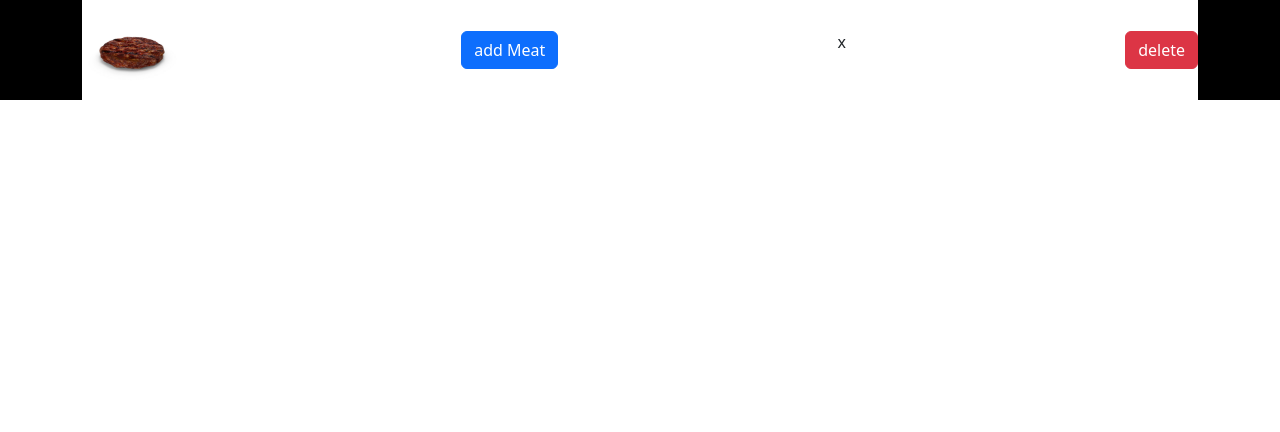
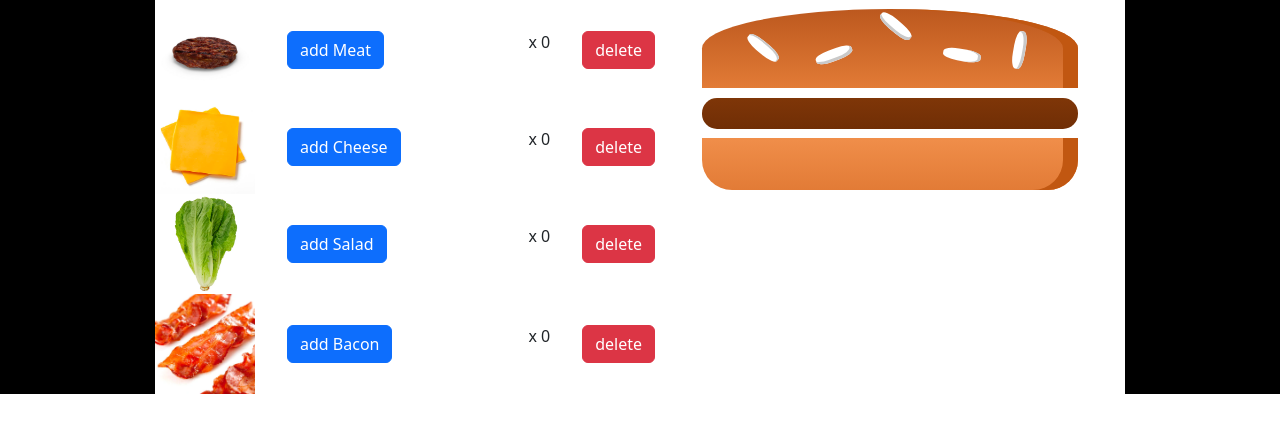
Before and after one commit to omurbekov-azamat/laba-55, a React (Create React App) app: page / in a window 1280 px wide. Shown: the top 432 px of the page. Built offline with nearby package versions, Linux system fonts and the light colour scheme.

Commit message:
commit - 4; made Pages.tsx with some css files, plus add view of Burger;

```diff
--- /dev/null
+++ b/src/components/Ingredients/Ingredient.css
@@ -0,0 +1,143 @@
+.BreadBottom {
+    height: 13%;
+    width: 80%;
+    background: linear-gradient(#F08E4A, #e27b36);
+    border-radius: 0 0 30px 30px;
+    box-shadow: inset -15px 0 #c15711;
+    margin: 2% auto;
+}
+
+.BreadTop {
+    height: 20%;
+    width: 80%;
+    background: linear-gradient(#bc581e, #e27b36);
+    border-radius: 50% 50% 0 0;
+    box-shadow: inset -15px 0 #c15711;
+    margin: 2% auto;
+    position: relative;
+}
+
+.Seeds1 {
+    width: 10%;
+    height: 15%;
+    position: absolute;
+    background-color: white;
+    left: 30%;
+    top: 50%;
+    border-radius: 40%;
+    transform: rotate(-20deg);
+    box-shadow: inset -2px -3px #c9c9c9;
+}
+
+.Seeds1:after {
+    content: "";
+    width: 100%;
+    height: 100%;
+    position: absolute;
+    background-color: white;
+    left: -170%;
+    top: -260%;
+    border-radius: 40%;
+    transform: rotate(60deg);
+    box-shadow: inset -1px 2px #c9c9c9;
+}
+
+.Seeds1:before {
+    content: "";
+    width: 100%;
+    height: 100%;
+    position: absolute;
+    background-color: white;
+    left: 180%;
+    top: -50%;
+    border-radius: 40%;
+    transform: rotate(60deg);
+    box-shadow: inset -1px -3px #c9c9c9;
+}
+
+.Seeds2 {
+    width: 10%;
+    height: 15%;
+    position: absolute;
+    background-color: white;
+    left: 64%;
+    top: 50%;
+    border-radius: 40%;
+    transform: rotate(10deg);
+    box-shadow: inset -3px 0 #c9c9c9;
+}
+
+.Seeds2:before {
+    content: "";
+    width: 100%;
+    height: 100%;
+    position: absolute;
+    background-color: white;
+    left: 150%;
+    top: -130%;
+    border-radius: 40%;
+    transform: rotate(90deg);
+    box-shadow: inset 1px 3px #c9c9c9;
+}
+
+.Meat {
+    width: 80%;
+    height: 8%;
+    background: linear-gradient(#7f3608, #702e05);
+    margin: 2% auto;
+    border-radius: 15px;
+}
+
+.Cheese {
+    width: 90%;
+    height: 4.5%;
+    margin: 2% auto;
+    background: linear-gradient(#f4d004, #d6bb22);
+    border-radius: 20px;
+}
+
+.Salad {
+    width: 85%;
+    height: 7%;
+    margin: 2% auto;
+    background: linear-gradient(#228c1d, #91ce50);
+    border-radius: 20px;
+}
+
+.Bacon {
+    width: 80%;
+    height: 3%;
+    background: linear-gradient(#bf3813, #c45e38);
+    margin: 2% auto;
+}
+
+.Burger {
+    width: 100%;
+    margin: auto;
+    height: 250px;
+    overflow: auto;
+    text-align: center;
+    font-weight: bold;
+    font-size: 1.2rem;
+}
+
+@media (min-width: 1000px) and (min-height: 700px) {
+    .Burger {
+        width: 700px;
+        height: 600px;
+    }
+}
+
+@media (min-width: 500px) and (min-height: 401px) {
+    .Burger {
+        width: 470px;
+        height: 394px;
+    }
+}
+
+@media (min-width: 500px) and (max-height: 400px) {
+    .Burger {
+        width: 469px;
+        height: 500px;
+    }
+}
--- /dev/null
+++ b/src/components/Ingredients/Ingredient.tsx
@@ -0,0 +1,12 @@
+import React from 'react';
+import {Menu} from "../../types";
+import './Ingredient.css';
+
+const Ingredient:React.FC<Menu> = (props) => {
+  return (
+    <div className={props.name}>
+    </div>
+  );
+};
+
+export default Ingredient;
--- /dev/null
+++ b/src/components/Pages/Page.css
@@ -0,0 +1,3 @@
+.menu{
+    width: 500px;
+}
--- a/src/components/Pages/Page.tsx
+++ b/src/components/Pages/Page.tsx
@@ -4,10 +4,10 @@ import {Menu} from "../../types";
 const Page:React.FC<Menu> = (props) => {
   return (
       <div className='d-flex justify-content-between align-items-center bg-white'>
-        <img src={props.image} alt="" width='100px'/>
-        <button className='btn btn-primary'>add {props.name}</button>
-        <p>x {props.count}</p>
-        <button className='btn btn-danger'>delete</button>
+        <img className='me-3' src={props.image} alt="" width='100px'/>
+        <button className='btn btn-primary ms-3'>add {props.name}</button>
+        <p className='ms-auto me-3'>x {props.count}</p>
+        <button className='btn btn-danger ms-3'>delete</button>
       </div>
   );
 };
--- /dev/null
+++ b/src/components/Pages/Pages.tsx
@@ -0,0 +1,27 @@
+import React from 'react';
+import {Menu} from "../../types";
+import Page from "./Page";
+import './Page.css'
+
+interface Props {
+  pages: Menu[];
+  count: (index:number) => number;
+}
+
+const Pages:React.FC<Props> = ({pages,count}) => {
+  return (
+    <div className='menu'>
+      {pages.map((page, index:number) => (
+        <Page
+          key={Math.random()}
+          name={page.name}
+          price={page.price}
+          image={page.image}
+          count={count(index)}
+        />
+      ))}
+    </div>
+  );
+};
+
+export default Pages;
--- /dev/null
+++ b/src/containters/App.css
@@ -0,0 +1,5 @@
+.my-container{
+    width: 1000px;
+    margin: 0 auto;
+    padding: 0 15px;
+}
--- a/src/containters/App.tsx
+++ b/src/containters/App.tsx
@@ -1,10 +1,12 @@
-import React from 'react';
+import React, {useState} from 'react';
 import {Menu} from "../types";
 import meatImage from '../assets/meat.png';
 import cheeseImage from '../assets/cheese.png';
 import saladImage from '../assets/salad.png';
 import baconImage from '../assets/bacon.png';
-import Page from "../components/Pages/Page";
+import Pages from "../components/Pages/Pages";
+import Ingredient from "../components/Ingredients/Ingredient";
+import './App.css'
 
 const menu: Menu[] = [
   {name: 'Meat', price: 80, image: meatImage},
@@ -14,9 +16,30 @@ const menu: Menu[] = [
 ];
 
 function App() {
+  const [ingredients, setIngredients] = useState([
+    {name: 'Meat', count: 0},
+    {name: 'Cheese', count: 0},
+    {name: 'Salad', count: 0},
+    {name: 'Bacon', count: 0},
+  ]);
+
+  const getCount = (index: number) => {
+    const ingredientCopy = {...ingredients[index]};
+    return ingredientCopy.count;
+  };
+
+
   return (
-    <div className='container'>
-      <Page name={menu[0].name} price={menu[0].price} image={menu[0].image}/>
+    <div className='my-container d-flex justify-content-between'>
+      <Pages pages={menu} count={getCount}/>
+      <div className="Burger bg-white">
+        <div className="BreadTop">
+          <div className="Seeds1"></div>
+          <div className="Seeds2"></div>
+        </div>
+        <Ingredient name={ingredients[0].name}/>
+        <div className="BreadBottom"></div>
+      </div>
     </div>
   );
 }
--- a/src/types.d.ts
+++ b/src/types.d.ts
@@ -1,6 +1,6 @@
 export interface Menu {
   name: string;
-  price: number;
-  image: string;
+  price?: number;
+  image?: string;
   count?: number;
 }
```
